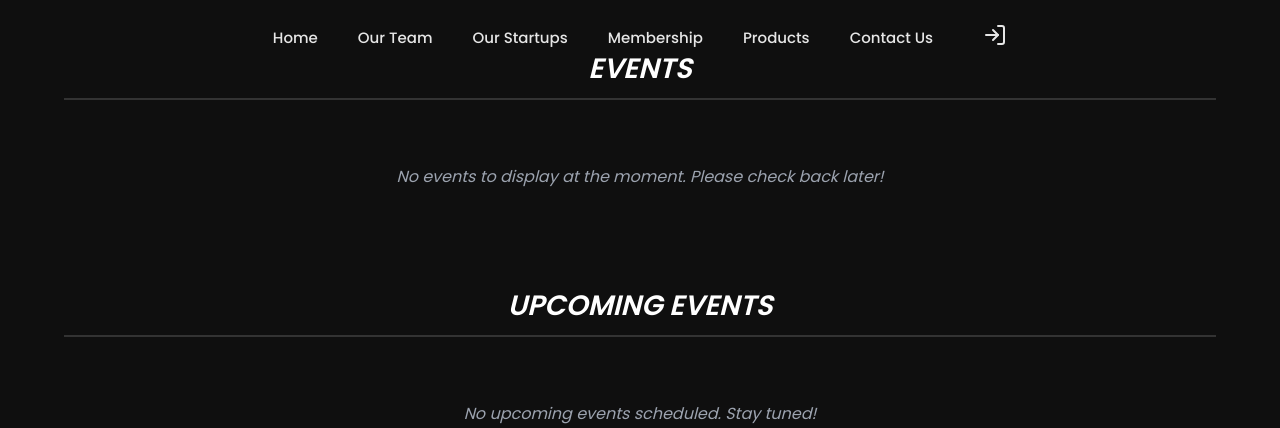
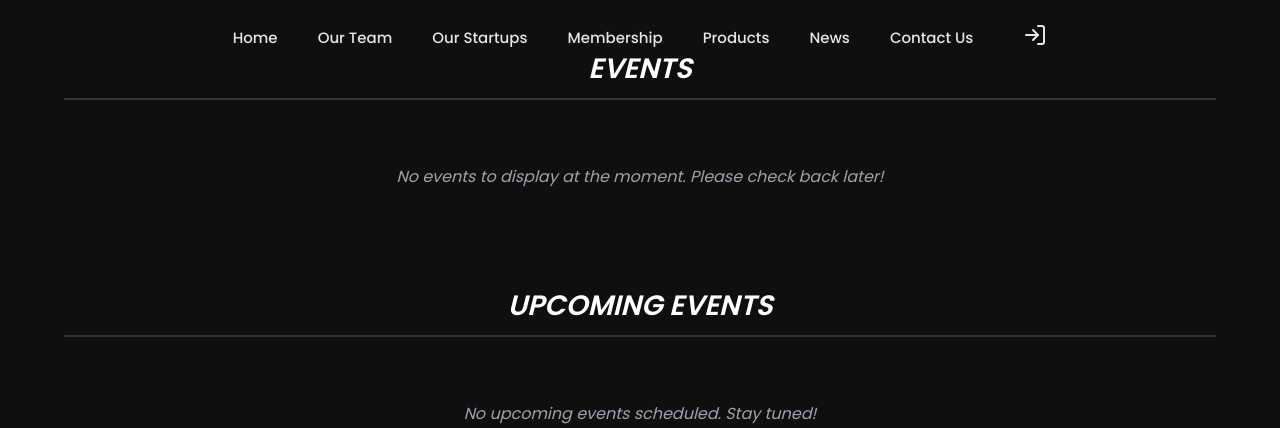
Before and after one commit to SterneeSR/RCN-SUCCESS, a Django app: page /events/ in a window 1280 px wide. Shown: the part 355-783 px from the top of the page. Run offline with Django 5.2, Linux system fonts and the light colour scheme; data that the repository does not hold is empty.

Commit message:
Base file Redo

```diff
--- a/rcnb/templates/base.html
+++ b/rcnb/templates/base.html
@@ -2,23 +2,22 @@
 <!DOCTYPE html>
 <html lang="en">
 <head>
-    <meta charset="UTF-8" />
+    <meta charset="UTF--8" />
     <meta name="viewport" content="width=device-width, initial-scale=1.0" />
     <title>{% block title %}RCN{% endblock title %}</title>
-    <link rel="icon" href="{% static 'images/20250704_111421.png' %}" />
+    <link rel="icon" href="{% static 'images/RCN-Logo-2.png' %}" />
 
     <link rel="preconnect" href="https://fonts.googleapis.com">
     <link rel="preconnect" href="https://fonts.gstatic.com" crossorigin>
     <link href="https://fonts.googleapis.com/css2?family=Poppins:wght@400;500;600&display=swap" rel="stylesheet">
-    <link rel="stylesheet" href="https://cdnjs.cloudflare.com/ajax/libs/font-awesome/4.7.0/css/font-awesome.min.css">
+    <link rel="stylesheet" href="https://cdnjs.cloudflare.com/ajax/libs/font-awesome/6.0.0-beta3/css/all.min.css">
 
     <script src="https://unpkg.com/lucide@latest"></script>
 
     <link rel="stylesheet" href="{% static 'css/style.css' %}" />
 </head>
-{% block body_class %}{% endblock %}
 
-<body class="{% if body_class %}{{ body_class }}{% else %}default-body{% endif %}">
+<body class="{% block body_class %}{% endblock body_class %}">
 
     {% if 'users/' not in request.path and 'cart/' not in request.path and 'favorites/' not in request.path and 'orders/' not in request.path %}
     <header id="main-header">
@@ -33,16 +32,15 @@
             <nav class="navbar">
                 <ul class="nav-menu">
                     <li><a href="{% url 'home:home' %}">Home</a></li>
-                    <li class="dropdown-parent">
-                        <a href="{% url 'home:team' %}">Our Team</a>
-                    </li>
-                    <li><a href="{% url 'startups:startups' %}">Our Startups</a></li>
+                    <li><a href="{% url 'home:team' %}">Our Team</a></li>
+                    <li><a href="{% url 'startups:startup_list' %}">Our Startups</a></li>
                     <li><a href="{% url 'home:membership' %}">Membership</a></li>
                     <li><a href="{% url 'products:product_list' %}">Products</a></li>
+                    <li><a href="{% url 'events:event_list' %}">News</a></li>
                     <li><a href="{% url 'home:contact' %}">Contact Us</a></li>
                     <li class="profile-item-desktop">
                         {% if user.is_authenticated %}
-                            <a href="{% url 'users:profile' %}" aria-label="Profile">
+                            <a href="{% url 'users:dashboard' %}" aria-label="Dashboard">
                                 <i data-lucide="user-round"></i>
                             </a>
                         {% else %}
@@ -56,7 +54,7 @@
         </div>
     </header>
 
-    <a href="{% if user.is_authenticated %}{% url 'users:profile' %}{% else %}{% url 'users:login' %}{% endif %}" class="profile-icon-mobile" aria-label="Profile or Login">
+    <a href="{% if user.is_authenticated %}{% url 'users:dashboard' %}{% else %}{% url 'users:login' %}{% endif %}" class="profile-icon-mobile" aria-label="Profile or Login">
         <i data-lucide="user-round"></i>
     </a>
     <div id="circleToggle" class="circle-toggle" role="button" aria-expanded="false" aria-controls="mobileNav" aria-label="Toggle Menu">
@@ -98,7 +96,7 @@
             <div class="footer-col contact-info">
                 <h4>Contact</h4>
                 <p><i class="fas fa-envelope"></i> rcn@aicraise.com</p>
-                <p><i class="fas fa-phone"></i>88706 97986</p>
+                <p><i class="fas fa-phone"></i> 88706 97986</p>
                 <p><i class="fas fa-map-marker-alt"></i> AIC Raise Business Incubator, Rathinam Techzone, Eachanari, Coimbatore - 641 021.</p>
             </div>
         </div>
@@ -118,13 +116,8 @@
     </div>
     {% endif %}
 
-    {% block extra_js %}
-    <script>
-        // Pass static path for mobile footer logo to JavaScript
-        const mobileFooterLogoUrl = "{% static 'images/RCN-Logo-2.png' %}";
-    </script>
     <script src="{% static 'js/main.js' %}"></script>
-    {% endblock %}
+    {% block extra_js %}{% endblock %}
 
 </body>
 </html>
```
